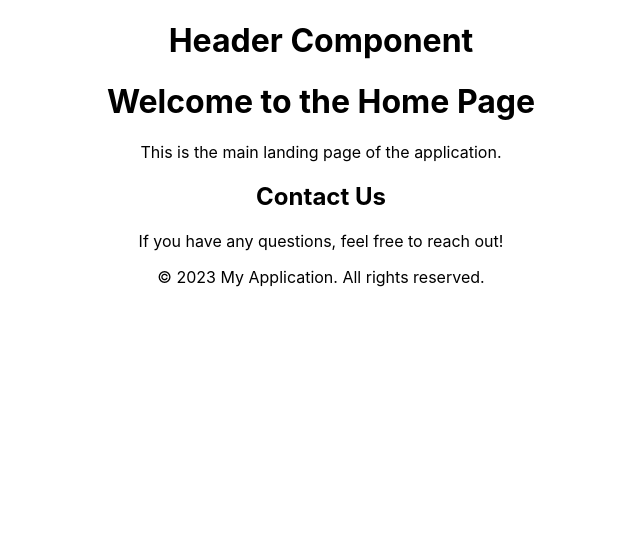
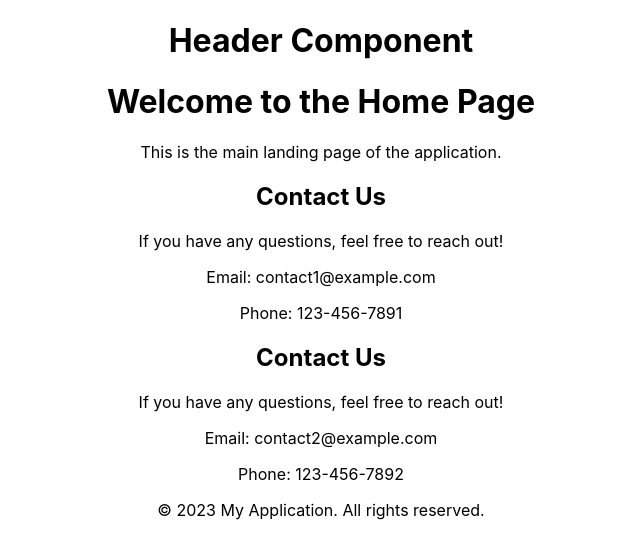
Before and after one commit to rashedulalam46/react-basic-tutorial, a React (Create React App) app: page / in a window 1280 px wide. Shown: the top 558 px of the page, without its empty margins (319-959 px from the left). Built offline with nearby package versions, Linux system fonts and the light colour scheme.

Commit message:
prop example

```diff
--- a/src/App.js
+++ b/src/App.js
@@ -10,7 +10,8 @@ function App() {
     <div className="App">
       <Header />
       <Home />
-      <Contact />
+      <Contact email="contact1@example.com" phone="123-456-7891" />
+      <Contact email="contact2@example.com" phone="123-456-7892" />
       <Footer />
     </div>
   );
--- a/src/Pages/Contact.jsx
+++ b/src/Pages/Contact.jsx
@@ -1,10 +1,12 @@
 import React from 'react';
 
-function Contact() {
+function Contact(props) {
   return (
     <div>
       <h2>Contact Us</h2>
       <p>If you have any questions, feel free to reach out!</p>
+      <p>Email: {props.email}</p>
+      <p>Phone: {props.phone}</p>
     </div>
   );
 }
```
